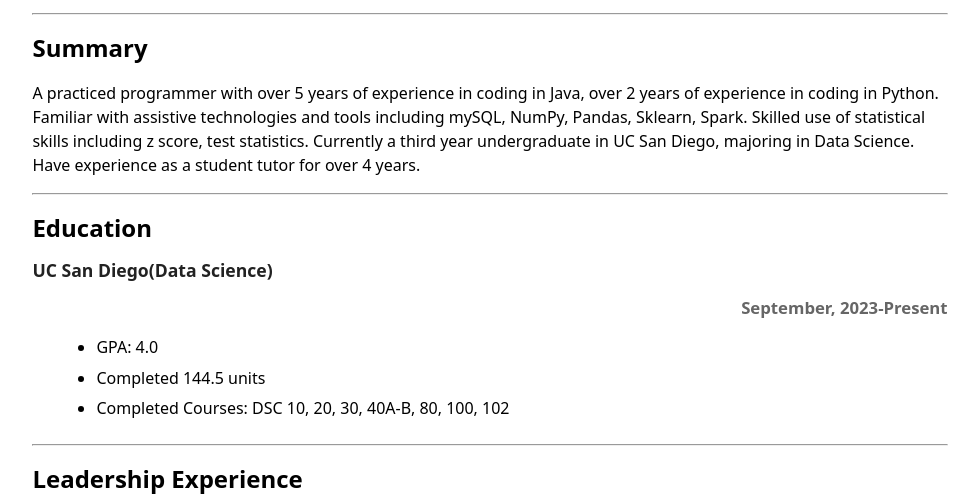
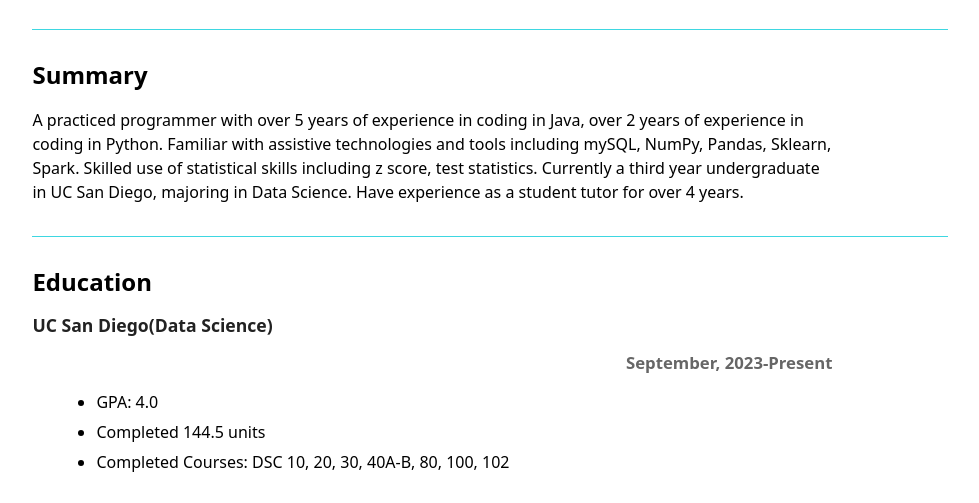
Before and after one commit to terantaon/portfolio, a plain HTML site: page resume.html in a window 1280 px wide. Shown: the part 264-767 px from the top of the page, without its empty margins (150-1129 px from the left). Drawn offline with Linux system fonts and the light colour scheme.

Commit message:
Make changes to CV

```diff
--- a/style.css
+++ b/style.css
@@ -90,6 +90,16 @@
     line-height: 1.1;
     text-wrap: balance;
   }
+  section {
+    max-width: 800px;
+    width: 100%;
+    margin-bottom: 2rem;
+  }
+  hr {
+    border: none;
+    border-top: 1px solid var(--color-accent);
+    margin: 2rem 0;
+  }
   ul {
   margin: 0.5em 0 1.5em 1.5em;
   }
```
